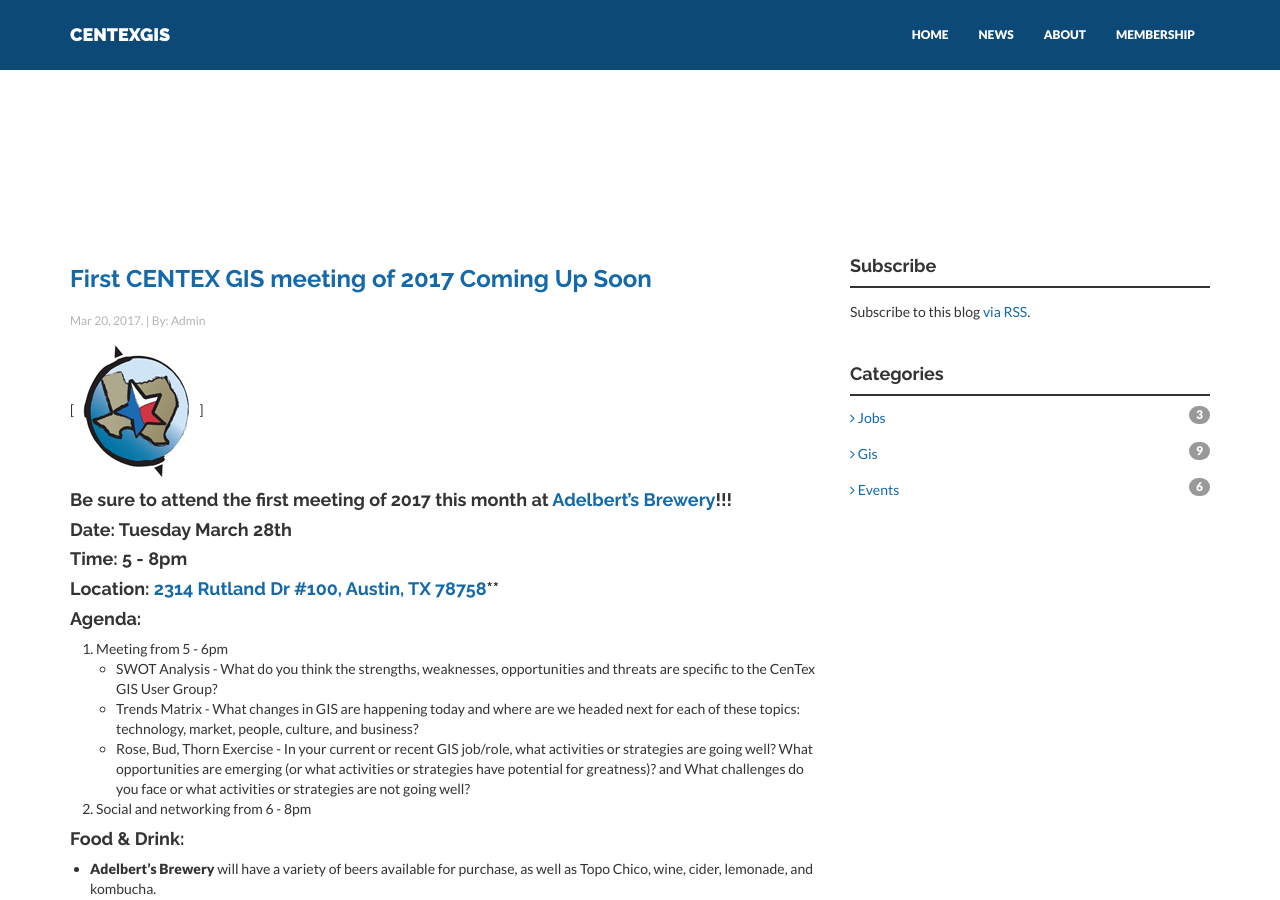
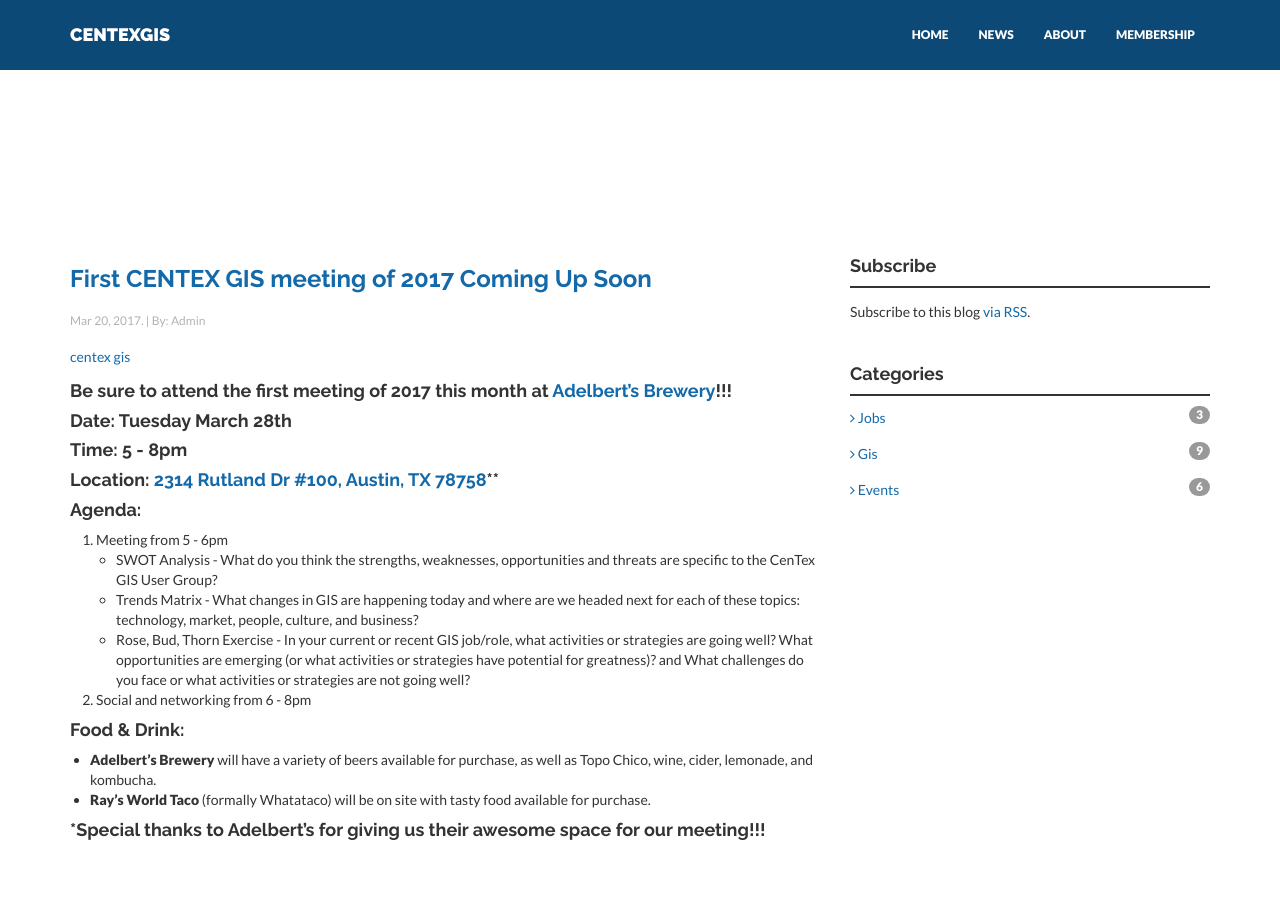
Before and after one commit to centexgis/centexgis.github.io, a Jekyll site: the page built from _posts/events/2017-03-20-centex-gis-meeting-march.md, in a window 1280 px wide and 900 px high. Built offline with Jekyll 4.4.1, drawn with Linux system fonts in a browser that asks for light colours; nearby versions of some CDN libraries.

Commit message:
Update 2017-03-20-centex-gis-meeting-march.md

```diff
--- a/_posts/events/2017-03-20-centex-gis-meeting-march.md
+++ b/_posts/events/2017-03-20-centex-gis-meeting-march.md
@@ -9,7 +9,7 @@ categories:
 - events
 - GIS
 ---
-[![centex gis](/assets/img/blog/centex.png)]
+[centex gis](/assets/img/blog/centex.png)
 #### Be sure to attend the first meeting of 2017 this month at [Adelbert's Brewery](http://adelbertsbeer.com/)!!!
 
 #### Date: Tuesday March 28th
```
